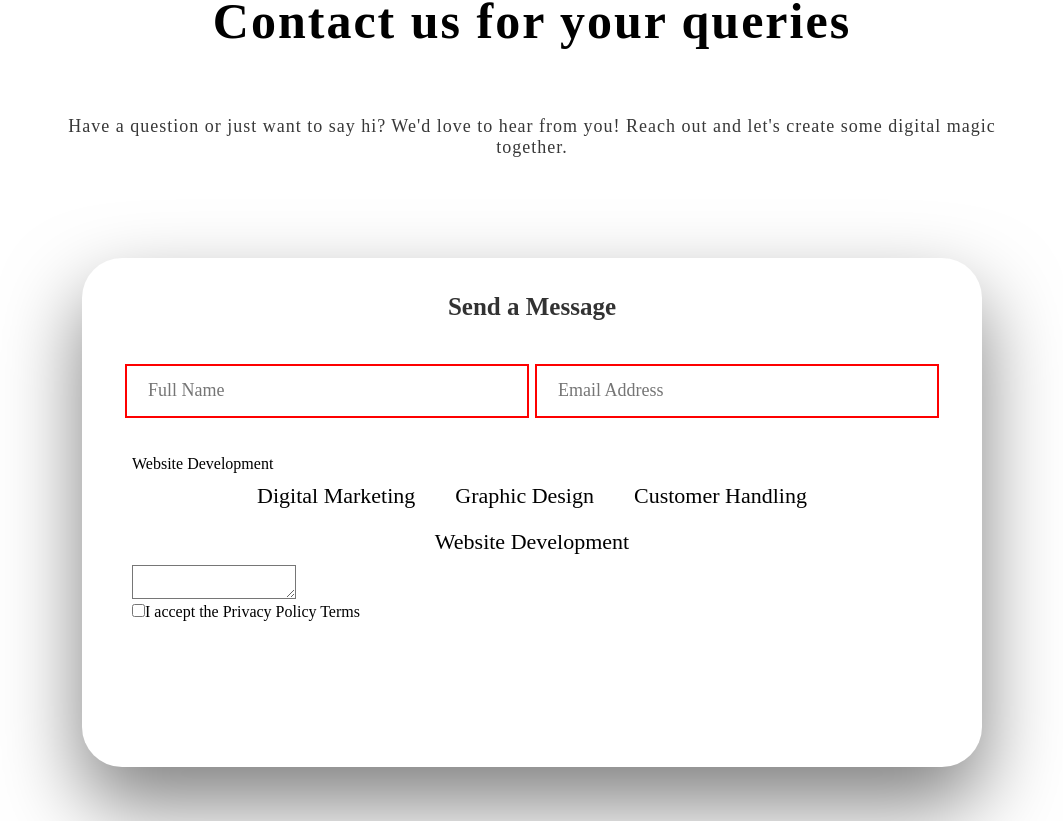
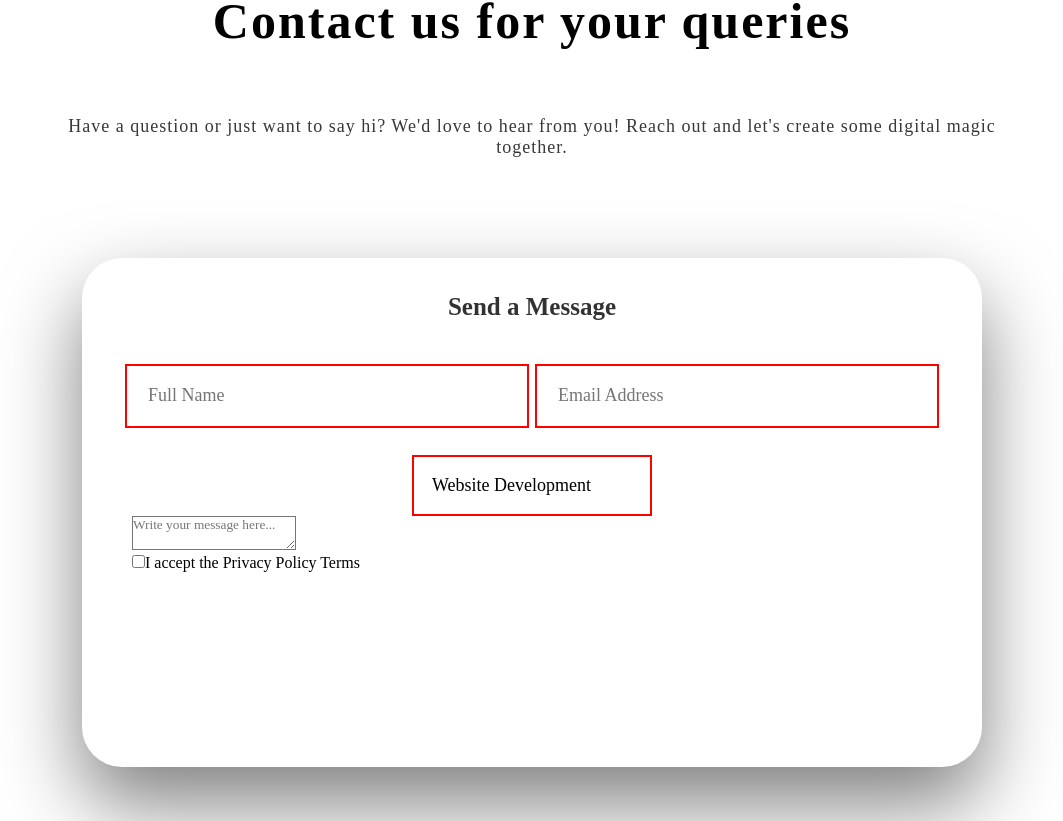
Before and after one commit to SandithKariyawasam/BravoScript, a React (Vite) app in the folder BravoScript/: page / in a window 1280 px wide. Shown: the part 4834-5655 px from the top of the page, without its empty margins (108-1171 px from the left). Built offline with nearby package versions, Linux system fonts and the light colour scheme; a web font is replaced by a local one.

Commit message:
Contact form upgrade

```diff
--- a/BravoScript/src/Contact/Contact.css
+++ b/BravoScript/src/Contact/Contact.css
@@ -71,7 +71,7 @@
 .input {
     border-radius: 0px;
     outline: 2px solid #fe0000;
-    height: 20px;
+    height: 30px;
     width: 500px;
     border: 0;
     background-color: #ffffff;
@@ -85,3 +85,94 @@
     outline-offset: 5px;
     background-color: #fff
   }
+
+
+
+  .drop{
+    display: flex;
+    flex-wrap: wrap;
+    justify-content: center;
+    align-items: center;
+  }
+
+  .dropdown{
+    min-width: 15em;
+    position: relative;
+  }
+
+  .dropdown * {
+    box-sizing: border-box;
+  }
+
+.select{
+    background: #ffffff;
+    color: #000000;
+    display: flex;
+    font-size: 18px;
+    justify-content: space-between;
+    align-items: center;
+    border: 2px #fe0000 solid;
+    padding: 1em;
+    cursor: pointer;
+    transition: background 0.3s;
+}
+
+.select-clicked{
+    border: 2px #ff0000 solid;
+    box-shadow: 0 0 0.8em #fbfcff;
+}
+
+
+
+.caret {
+    width: 0;
+    height: 0;
+    border-left: 5px solid transparent;
+    border-right: 5px solid transparent;
+    border-top: 6px solid #fff;
+    transition: 0.3s;
+}
+
+.caret-rotate{
+    transform: rotate(180deg);
+}
+
+.menu{
+    list-style: none;
+    padding: 0.2em 0.5em;
+    background: #ffffff;
+    border: 1px #000000 solid;
+    box-shadow: 0 0.5em 1em rgba(0, 0, 0, 0.2);
+    font-size: 12px;
+    color: #9fa5b5;
+    position: absolute;
+    top: 3em;
+    left: 50%;
+    width: 100%;
+    transform: translateX(-50%);
+    opacity: 0;
+    display: none;
+    transition: 0.2s;
+    z-index: 1;
+}
+
+.menu li{
+    padding: 0.7em 0.5em;
+    margin: 0.3em 0;
+    border-radius: 0.5em;
+    cursor: pointer;
+}
+
+.menu li:hover{
+    background: #cecece;
+}
+
+.active {
+    background: #e7e7e7;
+    color: #fe0000;
+}
+
+.menu-open{
+    display: block;
+    opacity: 1;
+}
--- a/BravoScript/src/Contact/Contact.jsx
+++ b/BravoScript/src/Contact/Contact.jsx
@@ -1,15 +1,27 @@
-import React from 'react'
-import text from '../assets/Text-8.png'
-import './Contact.css'
+import React, { useState } from 'react';
+import text from '../assets/Text-8.png';
+import './Contact.css';
 
 const Contact = () => {
+  const [dropdownOpen, setDropdownOpen] = useState(false);
+  const [selectedOption, setSelectedOption] = useState('Website Development');
+
+  const toggleDropdown = () => {
+    setDropdownOpen(!dropdownOpen);
+  };
+
+  const selectOption = (option) => {
+    setSelectedOption(option);
+    setDropdownOpen(false);
+  };
+
   return (
-    <div className='Con-container'>
-            <hr style={{ border: "1px solid black", margin: "20px 0" }} />
+    <div className="Con-container">
+      <hr style={{ border: "1px solid black", margin: "20px 0" }} />
 
       <div className="Con-contain">
         <div className="Con-text">
-          <img src={text} alt=''/>
+          <img src={text} alt="" />
           <h1>Contact us for your queries</h1>
           <p>Have a question or just want to say hi? We'd love to hear from you! Reach out and let's create some digital magic together.</p>
         </div>
@@ -17,34 +29,41 @@ const Contact = () => {
         <div className="Con-form">
           <h3>Send a Message</h3>
           <div className="Con-row-one">
-            <input type="text" placeholder="Full Name" name="text" class="input"/>
-            <input type="text" placeholder="Email Address" name="text" class="input"/>
+            <input type="text" placeholder="Full Name" name="text" className="input" />
+            <input type="text" placeholder="Email Address" name="text" className="input" />
           </div>
-
+        <div className="drop">
           <div className="dropdown">
-            <div className="select">
-              <span className='selected'>Website Development</span>
-              <div className="caret"></div>
+            <div className={`select ${dropdownOpen ? 'select-clicked' : ''}`} onClick={toggleDropdown}>
+              <span className="selected">{selectedOption}</span>
+              <div className={`caret ${dropdownOpen ? 'caret-rotate' : ''}`}></div>
             </div>
-            <ul className='menu'>
-              <li>Digital Marketing</li>
-              <li>Graphic Design</li>
-              <li>Customer Handling</li>
-              <li className='active'>Website Development</li>
-            </ul>
+            {dropdownOpen && (
+              <ul className="menu menu-open">
+                {['Digital Marketing', 'Graphic Design', 'Customer Handling', 'Website Development'].map((option, index) => (
+                  <li
+                    key={index}
+                    className={selectedOption === option ? 'active' : ''}
+                    onClick={() => selectOption(option)}
+                  >
+                    {option}
+                  </li>
+                ))}
+              </ul>
+            )}
+          </div>
           </div>
 
           <div className="Con-row-two">
-            <textarea/>
+            <textarea placeholder="Write your message here..." />
           </div>
           <div className="Con-row-four">
-            <input type='checkbox'/>I accept the Privacy Policy Terms
+            <input type="checkbox" />I accept the Privacy Policy Terms
           </div>
-
         </div>
       </div>
     </div>
-  )
-}
+  );
+};
 
-export default Contact
+export default Contact;
```
Also changed, not shown: BravoScript/src/Contact/sample.js (added, +34 -0 lines).
